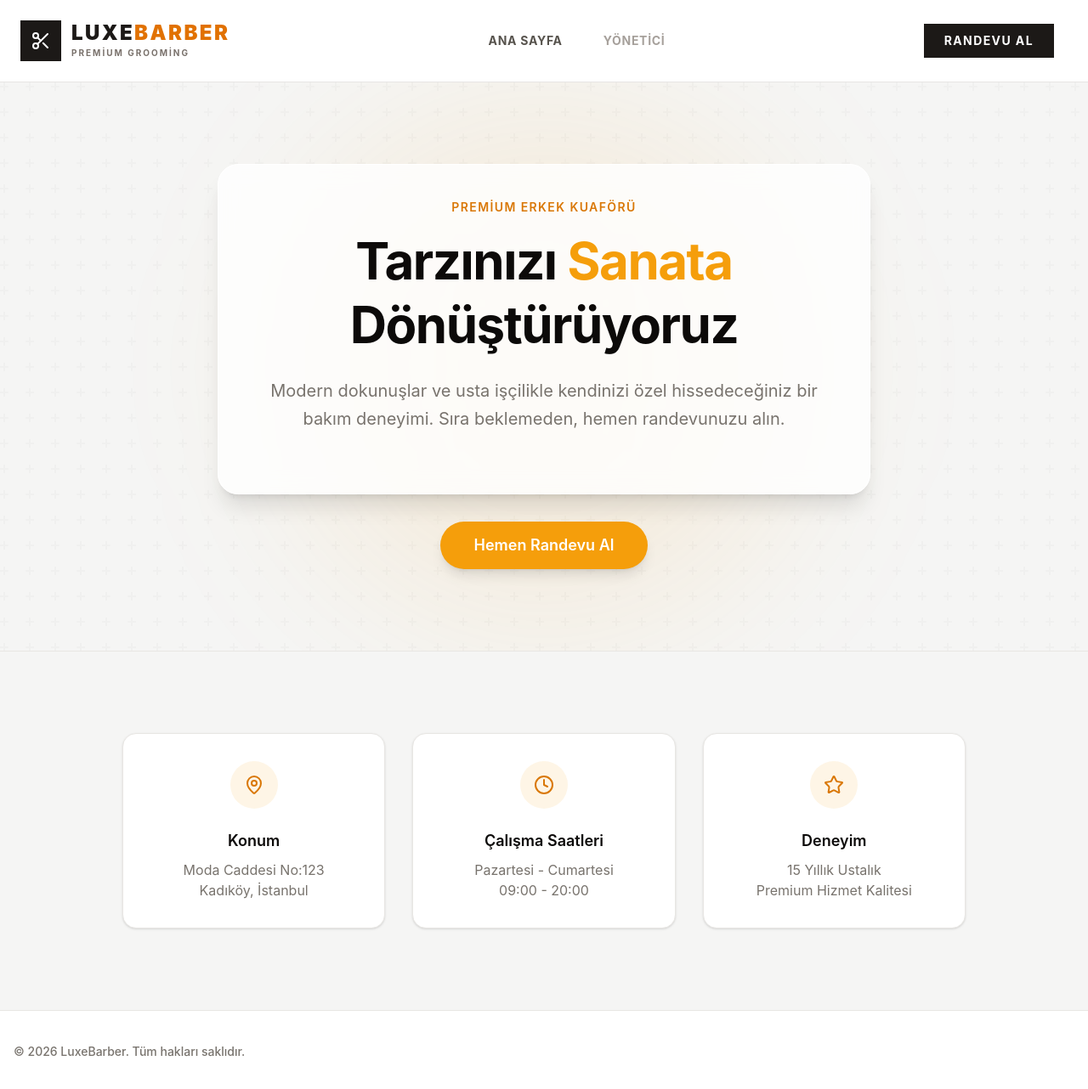
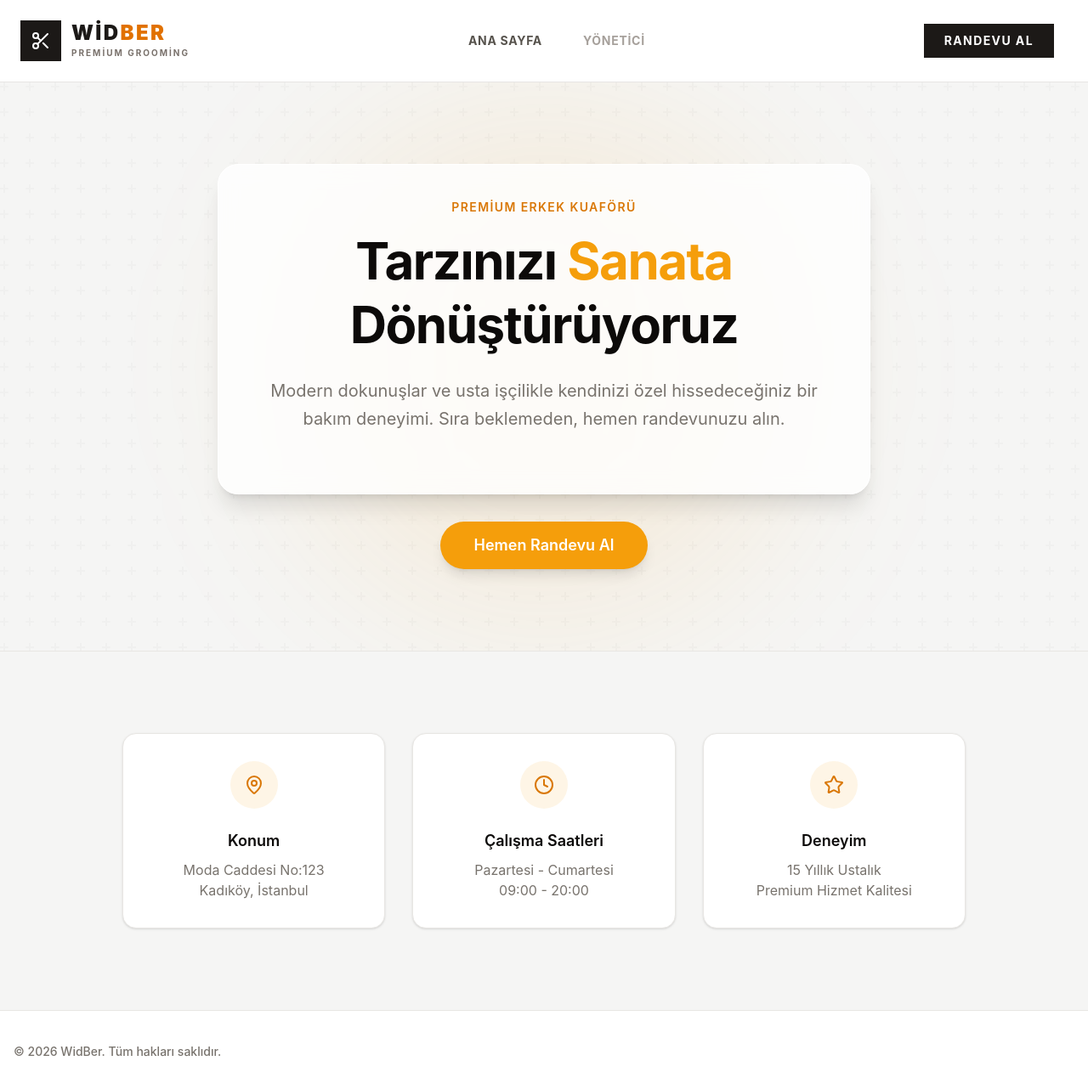
Before and after one commit to aiharun/berber, a React (Vite) app: page / in a window 1280 px wide. Shown: the top 1282 px of the page at 85% size. Built offline with nearby package versions, Linux system fonts and the light colour scheme; no server answers; the database is empty.

Commit message:
Update brand identity to WidBer

```diff
--- a/index.html
+++ b/index.html
@@ -4,7 +4,7 @@
     <meta charset="UTF-8" />
     <link rel="icon" type="image/svg+xml" href="/favicon.svg" />
     <meta name="viewport" content="width=device-width, initial-scale=1.0" />
-    <title>berberandevu</title>
+    <title>WidBer | Premium Grooming</title>
   </head>
   <body>
     <div id="root"></div>
--- a/src/components/layout/Layout.tsx
+++ b/src/components/layout/Layout.tsx
@@ -20,7 +20,7 @@ const Layout = () => {
               <Scissors className="h-6 w-6 text-white" />
             </div>
             <div className="flex flex-col">
-              <span className="text-xl sm:text-2xl font-black tracking-widest text-stone-900 uppercase leading-none">Luxe<span className="text-amber-600">Barber</span></span>
+              <span className="text-xl sm:text-2xl font-black tracking-widest text-stone-900 uppercase leading-none">Wid<span className="text-amber-600">Ber</span></span>
               <span className="text-[9px] sm:text-[10px] font-bold text-stone-500 tracking-[0.2em] uppercase mt-1">Premium Grooming</span>
             </div>
           </Link>
@@ -84,7 +84,7 @@ const Layout = () => {
       <footer className="border-t border-border bg-white py-6 md:py-0">
         <div className="container mx-auto flex flex-col items-center justify-between gap-4 md:h-24 md:flex-row px-4 text-sm font-medium text-muted-foreground">
           <p>
-            &copy; {new Date().getFullYear()} LuxeBarber. Tüm hakları saklıdır.
+            &copy; {new Date().getFullYear()} WidBer. Tüm hakları saklıdır.
           </p>
         </div>
       </footer>
--- a/src/context/AuthContext.tsx
+++ b/src/context/AuthContext.tsx
@@ -18,7 +18,7 @@ export const AuthProvider = ({ children }: { children: React.ReactNode }) => {
   const [staffBarber, setStaffBarber] = useState<{ id: string, name: string } | null>(null);
 
   const checkStaffBarber = async (currentUser: User | null) => {
-    const adminEmail = import.meta.env.VITE_ADMIN_EMAIL || 'admin@luxebarber.com';
+    const adminEmail = import.meta.env.VITE_ADMIN_EMAIL || 'admin@widber.com';
     if (currentUser && currentUser.email !== adminEmail) {
       const staffId = localStorage.getItem('staff_barber_id');
       if (staffId) {
@@ -58,7 +58,7 @@ export const AuthProvider = ({ children }: { children: React.ReactNode }) => {
     await supabase.auth.signOut();
   };
 
-  const adminEmail = import.meta.env.VITE_ADMIN_EMAIL || 'admin@luxebarber.com';
+  const adminEmail = import.meta.env.VITE_ADMIN_EMAIL || 'admin@widber.com';
   const isAdmin = user?.email === adminEmail;
 
   return (
```
